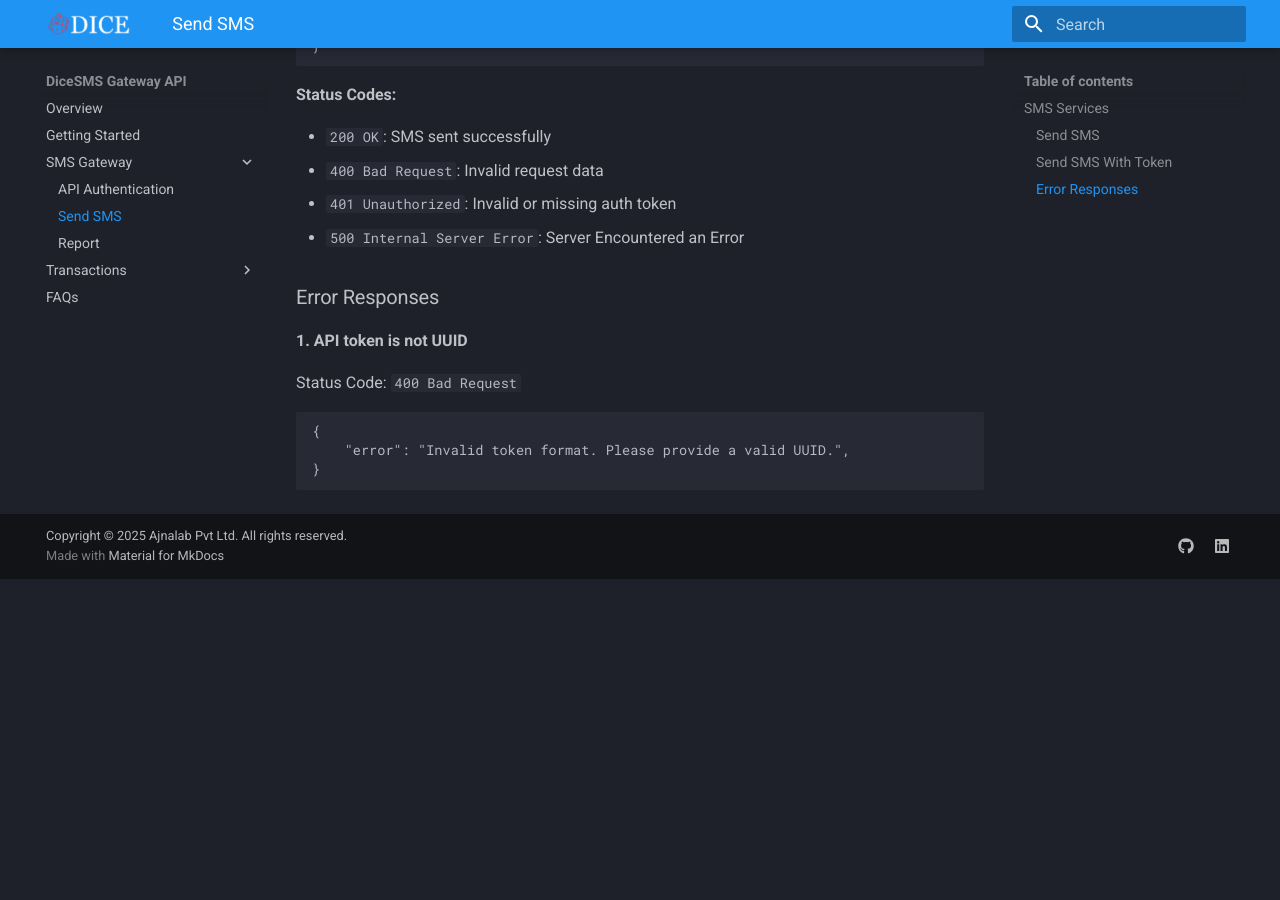
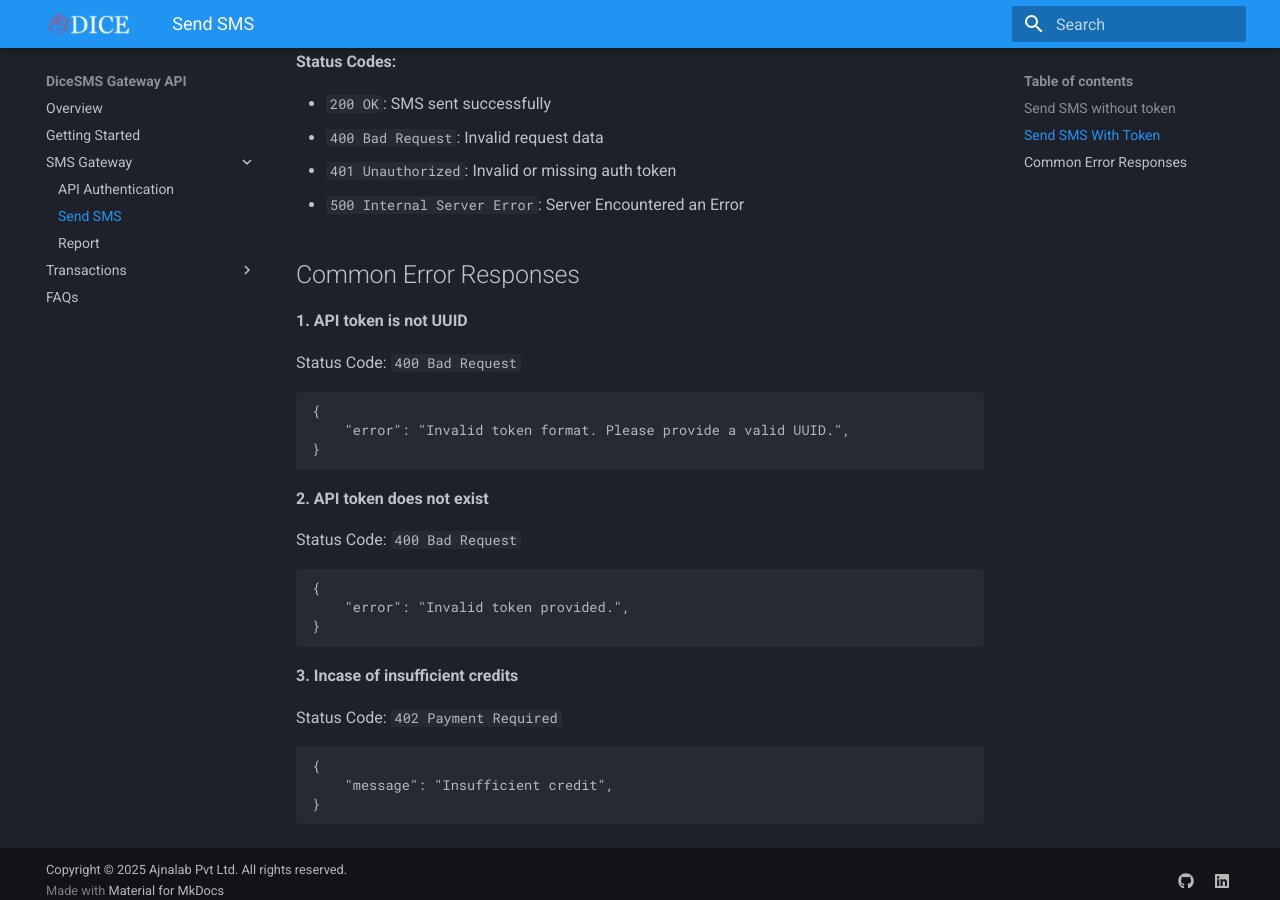
Before and after one commit to Ajna-Lab/Dice-API-Documentation, an MkDocs documentation site: the page built from docs/sms/send_sms.md, in a window 1280 px wide and 900 px high, scrolled down 2684 px. Built offline with MkDocs 1.6.1 and Material for MkDocs 9.7.7, drawn with Linux system fonts in a browser that asks for light colours; before the commit the page ends 3263 px from its top, so only the background shows below that; some of the changed text lies outside the part shown.

Commit message:
minor changes

````diff
--- a/docs/sms/send_sms.md
+++ b/docs/sms/send_sms.md
@@ -1,10 +1,8 @@
-## SMS Services
-
-### Send SMS
+## Send SMS without token
 
 **Endpoint:** `POST /api/sms/`
 
-**Description:** Send SMS message to recipients.
+**Description:** Send SMS message to recipients without API Token.
 
 **Headers:**
 ```
@@ -60,7 +58,7 @@
 - `400 Bad Request`: Invalid request data
 - `401 Unauthorized`: Invalid or missing auth token
 
-### Send SMS With Token
+## Send SMS With Token
 
 **Endpoint:** `POST /api/sms-with-token/`
 
@@ -117,7 +115,7 @@
 - `500 Internal Server Error`: Server Encountered an Error
 
 
-### Error Responses
+## Common Error Responses
 
 **1. API token is not UUID**
 
@@ -128,3 +126,25 @@ Status Code: `400 Bad Request`
     "error": "Invalid token format. Please provide a valid UUID.",
 }
 ```
+
+
+**2. API token does not exist**
+
+Status Code: `400 Bad Request`
+
+``` json
+{
+    "error": "Invalid token provided.",
+}
+```
+
+
+**3. Incase of insufficient credits**
+
+Status Code: `402 Payment Required`
+
+``` json
+{
+    "message": "Insufficient credit",
+}
+```
````
Also changed, not shown: docs/getting_started.md (+1 -1 lines).
